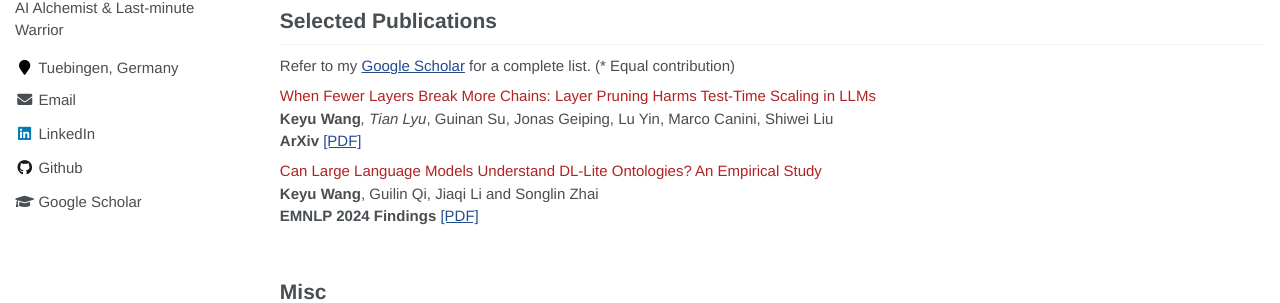
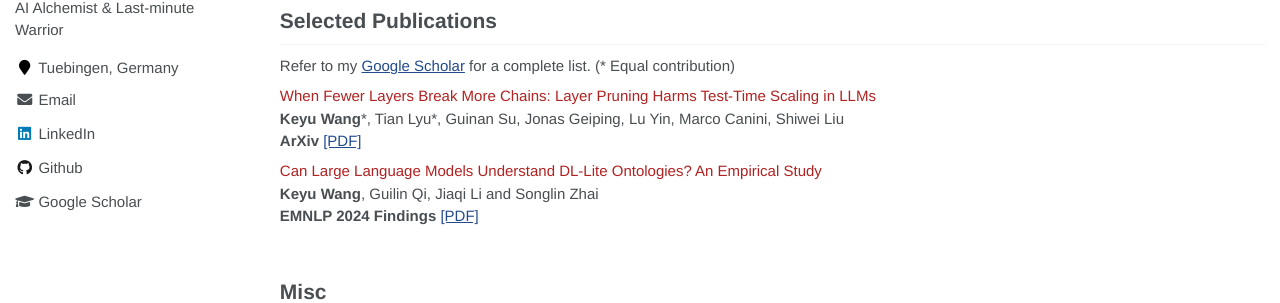
Before and after one commit to keyu-wang-2002/keyu-wang-2002.github.io, a Jekyll site: the page built from _pages/about.md, in a window 1280 px wide and 900 px high, scrolled down 710 px. Shown: the part 334-637 px from the top of the window. Built offline with Jekyll 4.4.1, drawn with Linux system fonts in a browser that asks for light colours.

```diff
--- a/_pages/about.md
+++ b/_pages/about.md
@@ -54,11 +54,11 @@ I am open to research collaborations as well as internship or visiting opportuni
 <br>
 
 # Selected Publications
-Refer to my [Google Scholar](https://scholar.google.com/citations?view_op=list_works&hl=zh-CN&hl=zh-CN&user=IvXDjWUAAAAJ) for a complete list.  (* Equal contribution)
+Refer to my [Google Scholar](https://scholar.google.com/citations?view_op=list_works&hl=zh-CN&hl=zh-CN&user=IvXDjWUAAAAJ) for a complete list.  (\* Equal contribution)
 
 <div class='paper-box-text' markdown="1">
 <font color='FireBrick'> When Fewer Layers Break More Chains: Layer Pruning Harms Test-Time Scaling in LLMs </font>
-**Keyu Wang***, Tian Lyu*, Guinan Su, Jonas Geiping, Lu Yin, Marco Canini, Shiwei Liu \\
+**Keyu Wang**\*, Tian Lyu\*, Guinan Su, Jonas Geiping, Lu Yin, Marco Canini, Shiwei Liu \\
 **ArXiv**  [[PDF]]([https://arxiv.org/pdf/2510.22228])
 </div>
 
```
